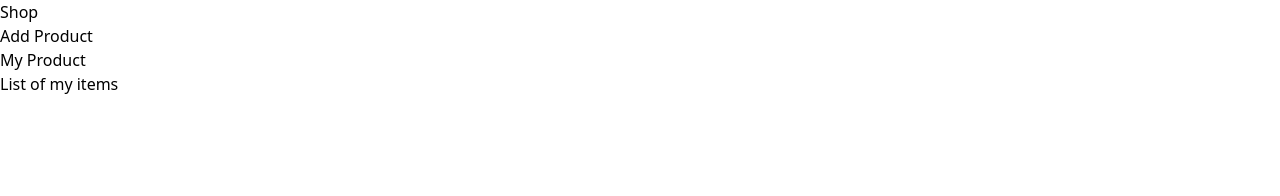
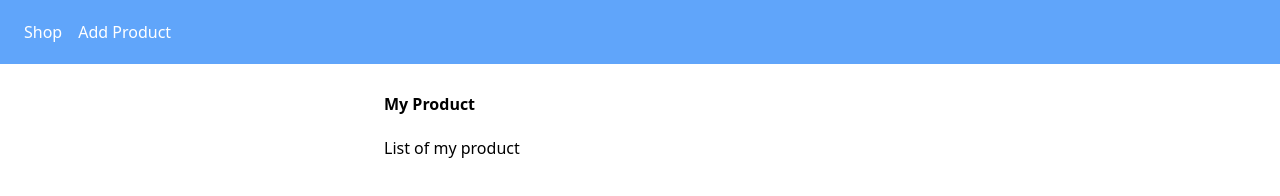
Before and after one commit to uwingabirejoselyne/Learning-node-js, a website: page views/shop.html in a window 1280 px wide. Drawn offline with Linux system fonts and the light colour scheme.

Commit message:
styling shop page

```diff
--- a/views/shop.html
+++ b/views/shop.html
@@ -1,23 +1,26 @@
 <!DOCTYPE html>
 <html lang="en">
 <head>
-    <meta charset="UTF-8" />
-    <meta name="viewport" content="width=device-width, initial-scale=1.0" />
-    <link rel="stylesheet" href="/styles/style.css" />
-    <title>Shop</title>
+    <meta charset="UTF-8">
+    <meta name="viewport" content="width=device-width, initial-scale=1.0">
+    <link rel="stylesheet" href="/styles/style.css">
+    <title>Add Product</title>
 </head>
 <body>
-    <header class="">
-      <nav>
-        <ul>
+    <header class="bg-blue-400 h-16 flex justify-left items-center">
+        <nav class="px-6 text-white">
+            <ul class="flex gap-4">
                 <li><a href="/">Shop</a></li>
-          <li><a href="/add-product">Add Product</a></li>
+                <li><a href="/admin/add-product">Add Product</a></li>
+
             </ul>
         </nav>
     </header>
-    <main>
-      <h1>My Product</h1>
-      <p>List of my items</p>
+    <main class="pt-7">
+      <div class=" mx-auto w-full max-w-lg">
+        <h1 class="font-bold">My Product</h1>
+        <p class="pt-5">List of my product</p>
+      </div>
     </main>
 </body>
 </html>
```
Also changed, not shown: public/styles/style.css. Lines whose indentation alone changed are shown as unchanged.
